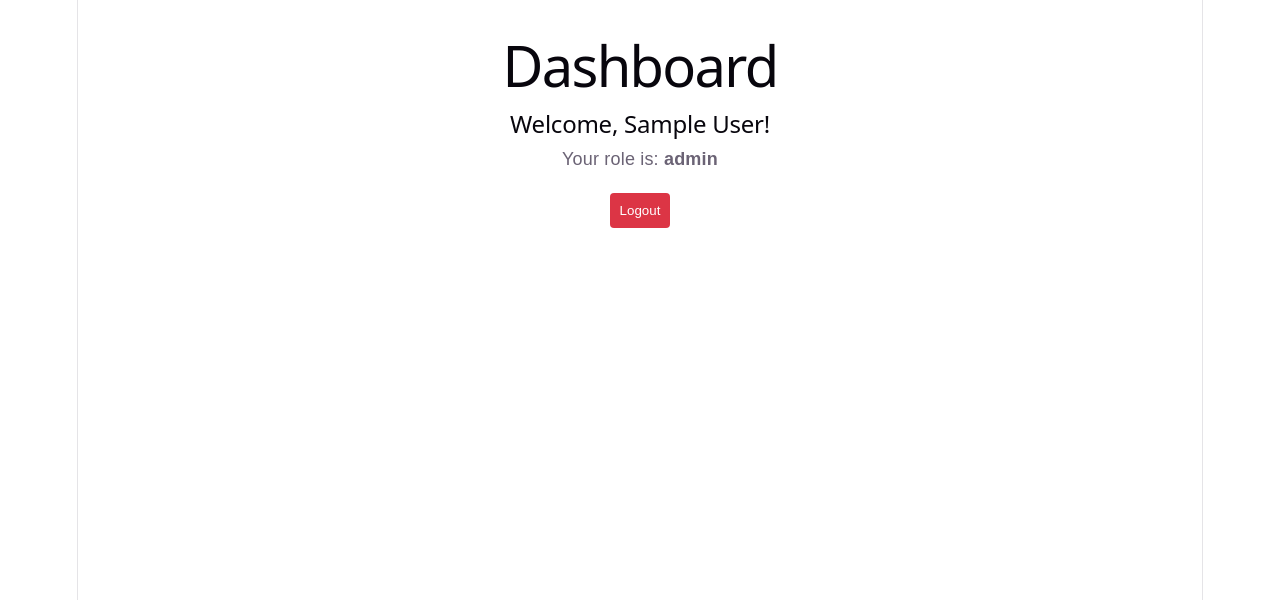
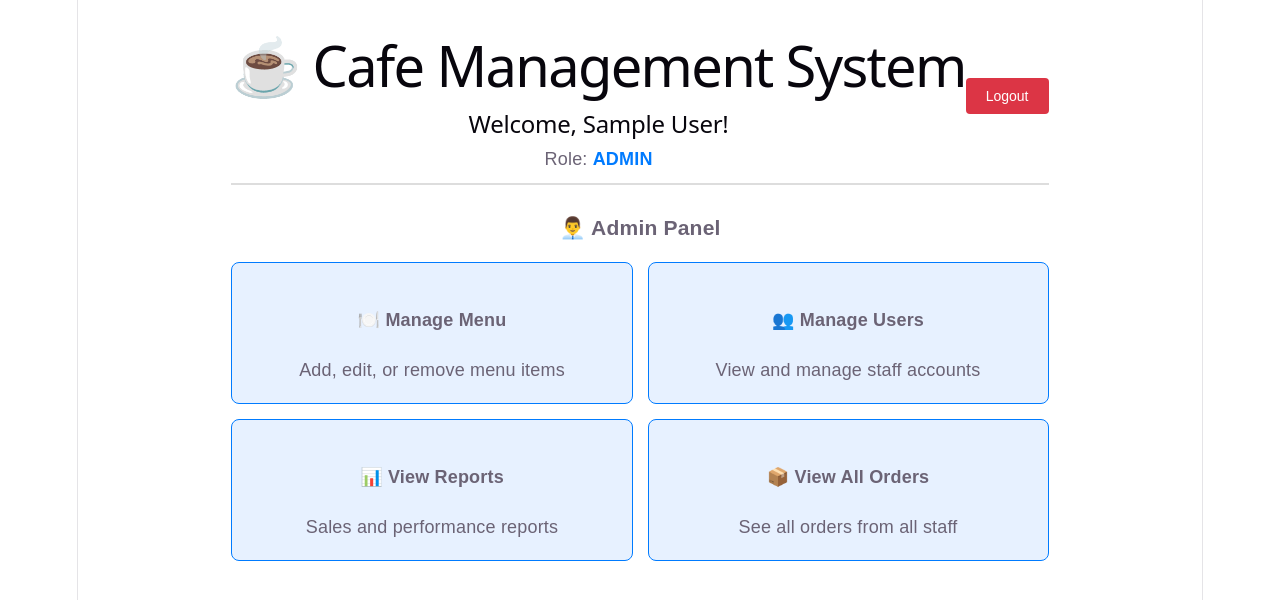
Before and after one commit to Iresha2002/cafe-manegement-system, a React app in the folder frontend/: page /dashboard in a window 1280 px wide. Shown: the top 600 px of the page. Built offline with nearby package versions, Linux system fonts and the light colour scheme; no server answers; sample sign-in values are in the browser's storage; the HTML template or start-up script is replaced by a standard one.

Commit message:
feat: add role-based dashboard for admin and staff

```diff
--- a/frontend/src/pages/Dashboard.jsx
+++ b/frontend/src/pages/Dashboard.jsx
@@ -10,18 +10,72 @@ const Dashboard = () => {
     navigate('/login');
   };
 
+  // අපි මෙතන තමයි role එක අනුව content එක වෙනස් කරන්නේ
+  const renderRoleBasedContent = () => {
+    if (userInfo?.role === 'admin') {
+      return (
+        <div style={{ marginTop: '30px' }}>
+          <h3>👨‍💼 Admin Panel</h3>
+          <div style={{ display: 'grid', gridTemplateColumns: 'repeat(2, 1fr)', gap: '15px', marginTop: '15px' }}>
+            <div style={{ padding: '20px', border: '1px solid #007bff', borderRadius: '8px', cursor: 'pointer', backgroundColor: '#e7f1ff' }}>
+              <h4>🍽️ Manage Menu</h4>
+              <p>Add, edit, or remove menu items</p>
+            </div>
+            <div style={{ padding: '20px', border: '1px solid #007bff', borderRadius: '8px', cursor: 'pointer', backgroundColor: '#e7f1ff' }}>
+              <h4>👥 Manage Users</h4>
+              <p>View and manage staff accounts</p>
+            </div>
+            <div style={{ padding: '20px', border: '1px solid #007bff', borderRadius: '8px', cursor: 'pointer', backgroundColor: '#e7f1ff' }}>
+              <h4>📊 View Reports</h4>
+              <p>Sales and performance reports</p>
+            </div>
+            <div style={{ padding: '20px', border: '1px solid #007bff', borderRadius: '8px', cursor: 'pointer', backgroundColor: '#e7f1ff' }}>
+              <h4>📦 View All Orders</h4>
+              <p>See all orders from all staff</p>
+            </div>
+          </div>
+        </div>
+      );
+    } else {
+      return (
+        <div style={{ marginTop: '30px' }}>
+          <h3>👨‍🍳 Staff Panel</h3>
+          <div style={{ display: 'grid', gridTemplateColumns: 'repeat(2, 1fr)', gap: '15px', marginTop: '15px' }}>
+            <div style={{ padding: '20px', border: '1px solid #28a745', borderRadius: '8px', cursor: 'pointer', backgroundColor: '#e8f5e9' }}>
+              <h4>🛒 Take Order</h4>
+              <p>Create a new order for a customer</p>
+            </div>
+            <div style={{ padding: '20px', border: '1px solid #28a745', borderRadius: '8px', cursor: 'pointer', backgroundColor: '#e8f5e9' }}>
+              <h4>📋 View Today's Orders</h4>
+              <p>See orders placed today</p>
+            </div>
+            <div style={{ padding: '20px', border: '1px solid #28a745', borderRadius: '8px', cursor: 'pointer', backgroundColor: '#e8f5e9' }}>
+              <h4>🍽️ View Menu</h4>
+              <p>Browse the cafe menu</p>
+            </div>
+          </div>
+        </div>
+      );
+    }
+  };
+
   return (
-    <div style={{ padding: '20px', fontFamily: 'sans-serif' }}>
-      <h1>Dashboard</h1>
-      <h2>Welcome, {userInfo?.name}!</h2>
-      <p>Your role is: <strong>{userInfo?.role}</strong></p>
+    <div style={{ padding: '20px', fontFamily: 'sans-serif', maxWidth: '900px', margin: '0 auto' }}>
+      <div style={{ display: 'flex', justifyContent: 'space-between', alignItems: 'center', borderBottom: '2px solid #ddd', paddingBottom: '10px' }}>
+        <div>
+          <h1>☕ Cafe Management System</h1>
+          <h2>Welcome, {userInfo?.name}!</h2>
+          <p>Role: <strong style={{ color: userInfo?.role === 'admin' ? '#007bff' : '#28a745' }}>{userInfo?.role?.toUpperCase()}</strong></p>
+        </div>
+        <button
+          onClick={handleLogout}
+          style={{ padding: '10px 20px', backgroundColor: '#dc3545', color: 'white', border: 'none', borderRadius: '4px', cursor: 'pointer', fontSize: '14px' }}
+        >
+          Logout
+        </button>
+      </div>
 
-      <button
-        onClick={handleLogout}
-        style={{ marginTop: '20px', padding: '10px', backgroundColor: '#dc3545', color: 'white', border: 'none', borderRadius: '4px', cursor: 'pointer' }}
-      >
-        Logout
-      </button>
+      {renderRoleBasedContent()}
     </div>
   );
 };
```
